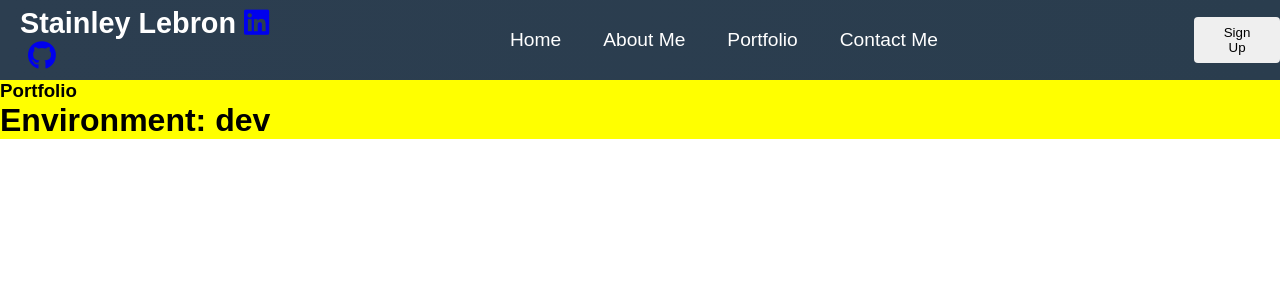
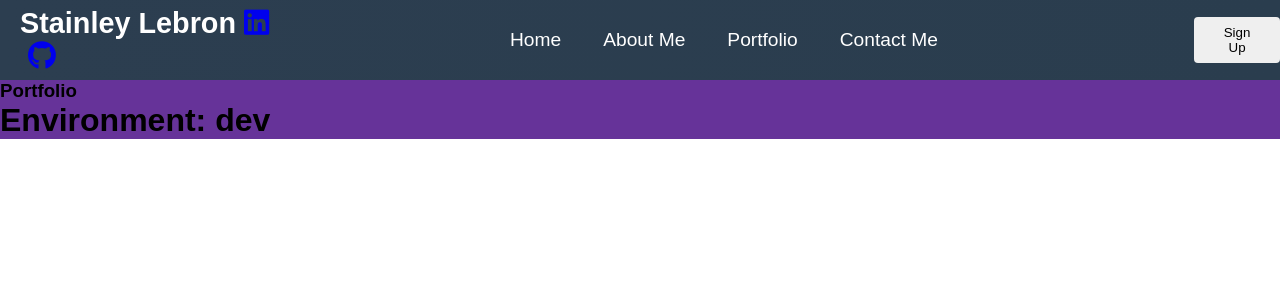
Before and after one commit to stainley/portfolio-web, a React (Create React App) app: page /portfolio in a window 1280 px wide. Shown: the top 300 px of the page. Built offline with nearby package versions, Linux system fonts and the light colour scheme.

Commit message:
change color to red

```diff
--- a/src/component/portoflio/Portfolio.css
+++ b/src/component/portoflio/Portfolio.css
@@ -1,3 +1,3 @@
 div {
-    background-color: yellow;
+    background-color: rebeccapurple;
 }
```
